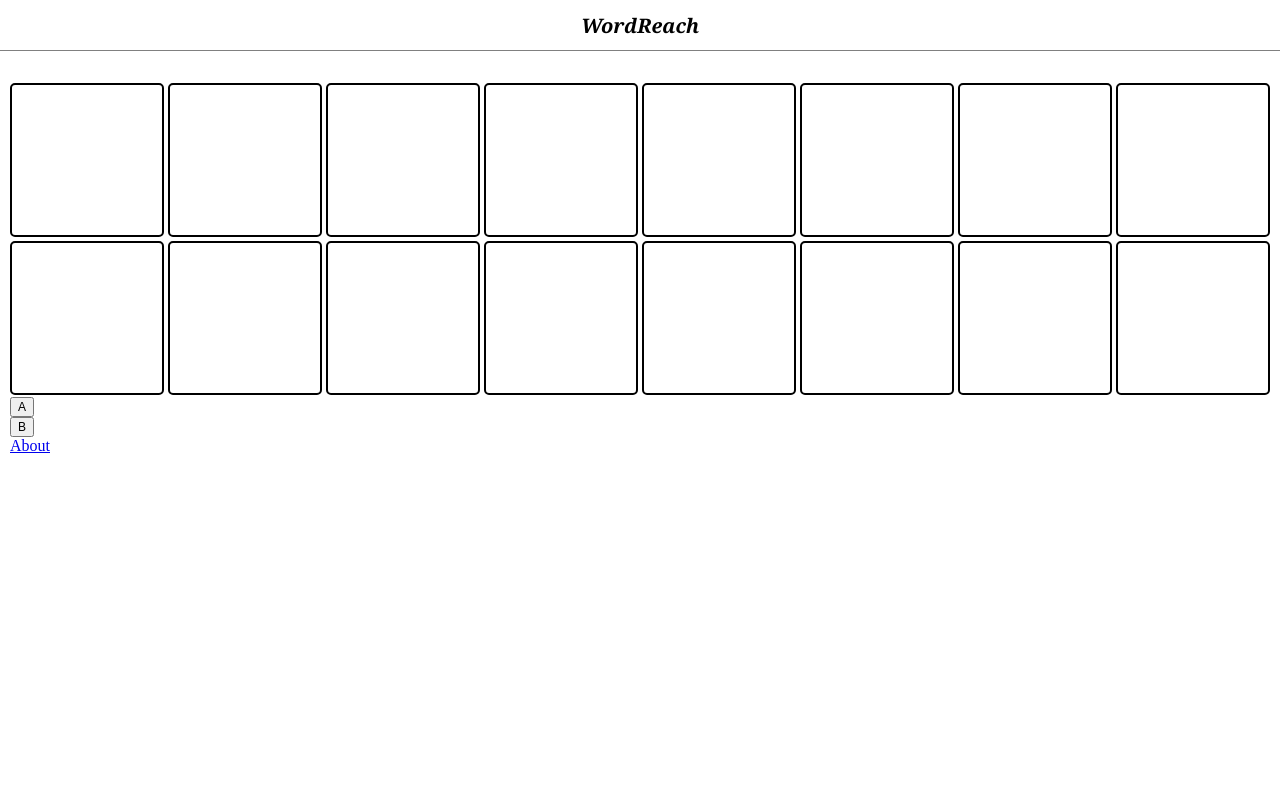
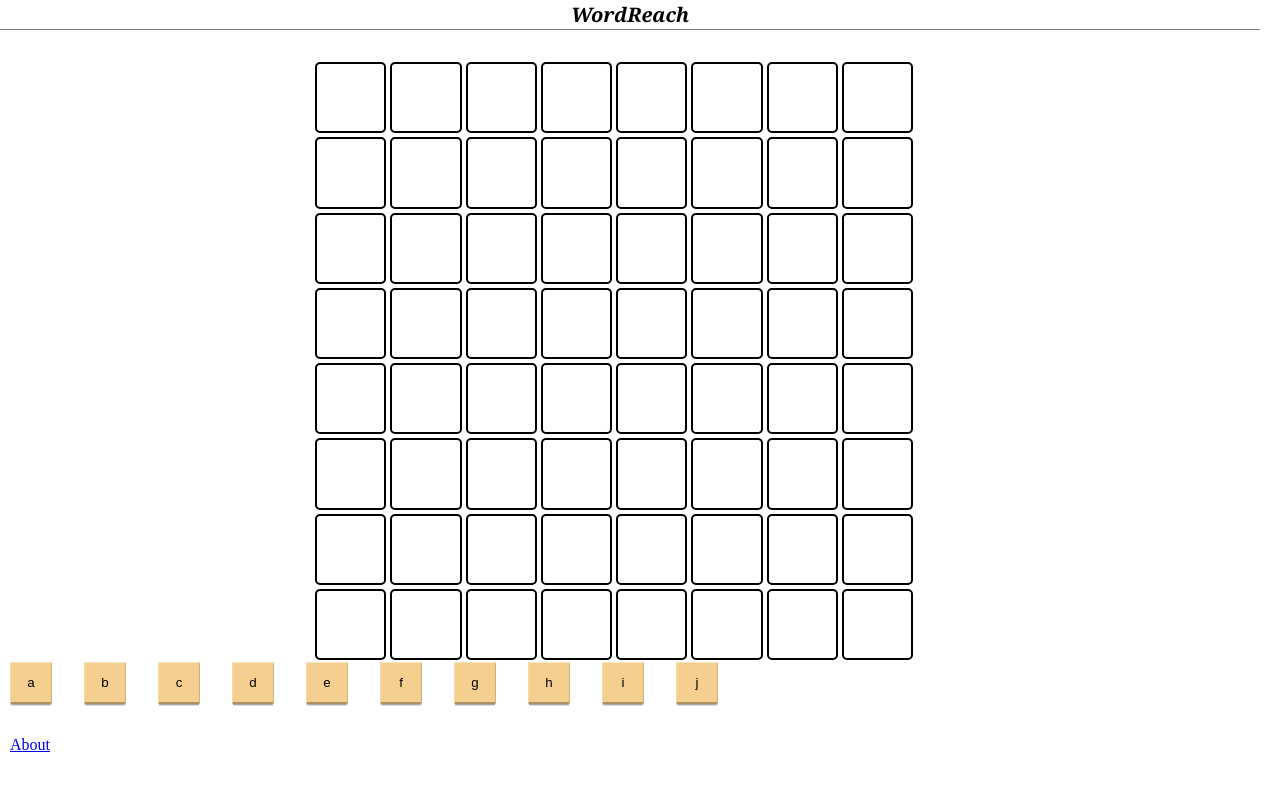
Before and after one commit to 2O1Studio/wordreach, a React (Create React App) app: page /#/ in a window 1280 px wide. Shown: the top 788 px of the page. Built offline with nearby package versions, Linux system fonts and the light colour scheme.

Commit message:
feat: enable board component to be a little more scalable
Co-authored-by: Tony <me-tony@users.noreply.github.com>
Co-authored-by: solensa <solensa@users.noreply.github.com>

```diff
--- a/src/components/Draggable/Draggable.scss
+++ b/src/components/Draggable/Draggable.scss
@@ -1,7 +1,20 @@
 .draggable {
-  // float: left;
-  // position: absolute;
-  max-height: 20px;
-  font-size: 12px;
-  display: inherit;
+  background-color: #f5cf90;
+  position: relative;
+  box-shadow: 0 0.5625mm 0.375mm -0.25mm rgba(0, 0, 0, 0.4);
+  border-style: solid;
+  border-top-width: 0.375mm;
+  border-left-width: 1px;
+  border-right-width: 1px;
+  border-bottom-width: 0.5625mm;
+  border-top-color: rgba(255, 255, 255, 0.45);
+  border-left-color: rgba(255, 255, 255, 0.25);
+  border-right-color: rgba(0, 0, 0, 0.15);
+  border-bottom-color: rgba(0, 0, 0, 0.3);
+  border-radius: 0.375mm;
+  width: 42px;
+  height: 42px;
+  margin: 0 32px 32px 0;
+  flex-shrink: 0;
+  cursor: pointer;
 }
--- a/src/components/Home/Home.js
+++ b/src/components/Home/Home.js
@@ -4,89 +4,140 @@ import LetterBox from "../LetterBox/LetterBox";
 import { DndContext } from "@dnd-kit/core";
 import { Draggable } from "../Draggable/Draggable";
 
+const initialPlayableLetters = [
+  { id: "1", letter: "a", played: false },
+  { id: "2", letter: "b", played: false },
+  { id: "3", letter: "c", played: false },
+  { id: "4", letter: "d", played: false },
+  { id: "5", letter: "e", played: false },
+  { id: "6", letter: "f", played: false },
+  { id: "7", letter: "g", played: false },
+  { id: "8", letter: "h", played: false },
+  { id: "9", letter: "i", played: false },
+  { id: "10", letter: "j", played: false },
+];
+const initialBoardState = [
+  ["", "", "", "", "", "", "", ""],
+  ["", "", "", "", "", "", "", ""],
+  ["", "", "", "", "", "", "", ""],
+  ["", "", "", "", "", "", "", ""],
+  ["", "", "", "", "", "", "", ""],
+  ["", "", "", "", "", "", "", ""],
+  ["", "", "", "", "", "", "", ""],
+  ["", "", "", "", "", "", "", ""],
+];
+
+const LetterTile = ({ id, letter }) => {
+  return <Draggable id={id}>{letter}</Draggable>;
+};
+
 const Home = () => {
-  const [letterRecord, setLetterRecord] = useState([
-    ["", "", "", "", "", "", "", ""],
-    ["", "", "", "", "", "", "", ""],
-  ]);
-  const [availableLetter, setAvailableLetter] = useState(null);
-  const [availableLetter2, setAvailableLetter2] = useState(null);
-  const draggableMarkup = <Draggable id="d1">A</Draggable>;
-  const draggableMarkup2 = <Draggable id="d2">B</Draggable>;
+  const [board, setBoard] = useState(initialBoardState);
+  const [playableLetters, setPlayableLetters] = useState(
+    initialPlayableLetters
+  );
 
   const handleDragStart = (event) => {
     console.log(event);
   };
 
   const handleDragEnd = (event) => {
-    console.log(event);
-    let oldRecord = [...letterRecord];
-    if (event.over) {
-      // // if the draggable JSX already exists in the array, remove it
-      for (let i = 0; i < oldRecord.length; i++) {
-        for (let j = 0; j < oldRecord[0].length; j++) {
-          if (oldRecord[i][j].props) {
-            if (oldRecord[i][j].props.id == event.active.id) {
-              oldRecord[i][j] = "";
-            }
+    setPlayableLetters((oldSet) => {
+      let pieceToUpdate;
+
+      const newSet = oldSet.map((item) => {
+        // Check if the item we're mapping over has the id of the item that has been dropped
+        if (item.id === event.active.id) {
+          // If the item is not dropped over a valid target then return the item to the playable list (not on the board)
+          if (!event.over) {
+            return { ...item, played: false };
           }
+          // This is destructuring, we're pulling row and column out of element.over.data.current into it's own variable
+          const { row, column } = event.over.data.current;
+
+          // if the board has a staticLetter, don't do anything (put it back where it was)
+          if (board[row][column] !== "") {
+            return item;
+          }
+
+          // Look through the list of playable letter to find a letter with a played row and column of the dropped box
+          const found = playableLetters.find(
+            (o) => o.played?.row === row && o.played?.column === column
+          );
+
+          if (found) {
+            // Set pieceToUpdate to the found playedLetter and update it's played position to the current item's played position
+            // (we don't return in this statement because we have no other things to check for and we just want to play the move)
+            pieceToUpdate = {
+              ...found,
+              played: item.played,
+            };
+          }
+          // play the move
+          return { ...item, played: { row, column } };
         }
+
+        return item;
+      });
+
+      if (pieceToUpdate) {
+        return newSet.map((i) => {
+          if (pieceToUpdate.id === i.id) {
+            return pieceToUpdate;
+          }
+          return i;
+        });
       }
 
-      // adding the draggable JSX to the array
-      let row = extractRowColumn(event.over.id)[0] - 1;
-      let column = extractRowColumn(event.over.id)[1] - 1;
-      oldRecord[row][column] = returnDraggableObj(event.active.id);
-    }
-    console.log(oldRecord);
-    setLetterRecord(oldRecord);
-  };
-
-  const extractRowColumn = (letterBoxId) => {
-    var regex = /[+-]?\d+(?:\.\d+)?/g;
-    var match;
-    let arr = [];
-    while ((match = regex.exec(letterBoxId))) {
-      arr.push(Number(match[0]));
-    }
-    return arr;
-  };
-
-  const returnDraggableObj = (draggableId) => {
-    if (draggableId == "d1") {
-      setAvailableLetter(true);
-      return draggableMarkup;
-    } else {
-      setAvailableLetter2(true);
-      return draggableMarkup2;
-    }
+      return newSet;
+    });
   };
 
   return (
-    <>
+    <div>
       <DndContext onDragStart={handleDragStart} onDragEnd={handleDragEnd}>
         <div className="letterGrid">
-          <LetterBox id="r1c1" chosenLetter={letterRecord[0][0]} />
-          <LetterBox id="r1c2" chosenLetter={letterRecord[0][1]} />
-          <LetterBox id="r1c3" chosenLetter={letterRecord[0][2]} />
-          <LetterBox id="r1c4" chosenLetter={letterRecord[0][3]} />
-          <LetterBox id="r1c5" chosenLetter={letterRecord[0][4]} />
-          <LetterBox id="r1c6" chosenLetter={letterRecord[0][5]} />
-          <LetterBox id="r1c7" chosenLetter={letterRecord[0][6]} />
-          <LetterBox id="r1c8" chosenLetter={letterRecord[0][7]} />
-          <LetterBox id="r2c1" chosenLetter={letterRecord[1][0]} />
-          <LetterBox id="r2c2" chosenLetter={letterRecord[1][1]} />
-          <LetterBox id="r2c3" chosenLetter={letterRecord[1][2]} />
-          <LetterBox id="r2c4" chosenLetter={letterRecord[1][3]} />
-          <LetterBox id="r2c5" chosenLetter={letterRecord[1][4]} />
-          <LetterBox id="r2c6" chosenLetter={letterRecord[1][5]} />
-          <LetterBox id="r2c7" chosenLetter={letterRecord[1][6]} />
-          <LetterBox id="r2c8" chosenLetter={letterRecord[1][7]} />
+          {board.map((row, rowIndex) => {
+            return row.map((staticLetter, columnIndex) => {
+              const playedLetter = playableLetters.find(
+                (o) =>
+                  o.played?.row === rowIndex && o.played?.column === columnIndex
+              );
+              return (
+                <LetterBox
+                  row={rowIndex}
+                  column={columnIndex}
+                  id={`r${rowIndex}c${columnIndex}`}
+                  chosenLetter={
+                    playedLetter ? (
+                      <LetterTile
+                        id={playedLetter.id}
+                        letter={playedLetter.letter}
+                      />
+                    ) : (
+                      staticLetter
+                    )
+                  }
+                />
+              );
+            });
+          })}
         </div>
-        {availableLetter === null ? draggableMarkup : null}
-        {availableLetter2 === null ? draggableMarkup2 : null}
+        <div style={{ display: "flex", flexWrap: "wrap" }}>
+          {playableLetters
+            .filter((i) => i.played === false)
+            .map((letter) => {
+              return (
+                <LetterTile
+                  key={letter.id}
+                  letter={letter.letter}
+                  id={letter.id}
+                />
+              );
+            })}
+        </div>
       </DndContext>
-    </>
+    </div>
   );
 };
 
--- a/src/components/Home/Home.scss
+++ b/src/components/Home/Home.scss
@@ -17,6 +17,9 @@
 }
 
 .letterGrid {
-  display: block;
+  display: flex;
+  flex-wrap: wrap;
   width: 100%;
+  max-width: 650px;
+  margin: 0 auto;
 }
--- a/src/components/LetterBox/LetterBox.js
+++ b/src/components/LetterBox/LetterBox.js
@@ -2,9 +2,13 @@ import "./LetterBox.scss";
 import React from "react";
 import { useDroppable } from "@dnd-kit/core";
 
-const LetterBox = ({ id, chosenLetter }) => {
+const LetterBox = ({ row, column, id, chosenLetter }) => {
   const { isOver, setNodeRef } = useDroppable({
-    id: id,
+    id,
+    data: {
+      row,
+      column,
+    },
   });
   const style = {
     background: isOver ? "green" : undefined,
@@ -17,24 +21,3 @@ const LetterBox = ({ id, chosenLetter }) => {
 };
 
 export default LetterBox;
-
-// import React from "react";
-// import { useDroppable } from "@dnd-kit/core";
-
-// export function Droppable(props) {
-//   const { isOver, setNodeRef } = useDroppable({
-//     id: props.id,
-//   });
-//   const style = {
-//     background: isOver ? "green" : undefined,
-//     height: 200,
-//     border: "1px solid #000",
-//     margin: 40,
-//   };
-
-//   return (
-//     <div ref={setNodeRef} style={{ ...props.style, ...style }}>
-//       {props.children}
-//     </div>
-//   );
-// }
--- a/src/components/LetterBox/LetterBox.scss
+++ b/src/components/LetterBox/LetterBox.scss
@@ -10,7 +10,7 @@ $letterBoxBorder: 2px;
 $letterBoxMargin: 2px;
 $width: calc(
   (
-      100vw - ($letterBoxBorder * 16) - ($letterBoxMargin * 14) -
+      100% - ($letterBoxBorder * 16) - ($letterBoxMargin * 14) -
         (2 * $bodyMargin)
     ) / 8
 );
@@ -25,13 +25,23 @@ $width: calc(
   font-size: 20px;
   text-align: center;
   min-height: 20px;
-  padding: calc(($width - 20px) / 2) 0 calc(($width - 20px) / 2) 0;
-  float: left;
+  // padding: calc(($width - 20px) / 2) 0 calc(($width - 20px) / 2) 0;
+  aspect-ratio: 1/1;
   &:nth-child(8n + 1) {
     margin-left: 0px;
   }
   &:nth-child(8n + 8) {
     margin-right: 0px;
+  }
+  display: flex;
+  padding: 4px;
+  position: relative;
+  .draggable {
+    position: absolute;
+    top: 0; left:0; right: 0; bottom:0;
+    width: 80%;
+    height: 80%;
+    margin: auto;
   }
 }
 
--- a/src/index.scss
+++ b/src/index.scss
@@ -2,4 +2,9 @@
 
 body {
   margin: $bodyMargin;
+  user-select: none;
 }
+
+* {
+  box-sizing: border-box;
+}
```
